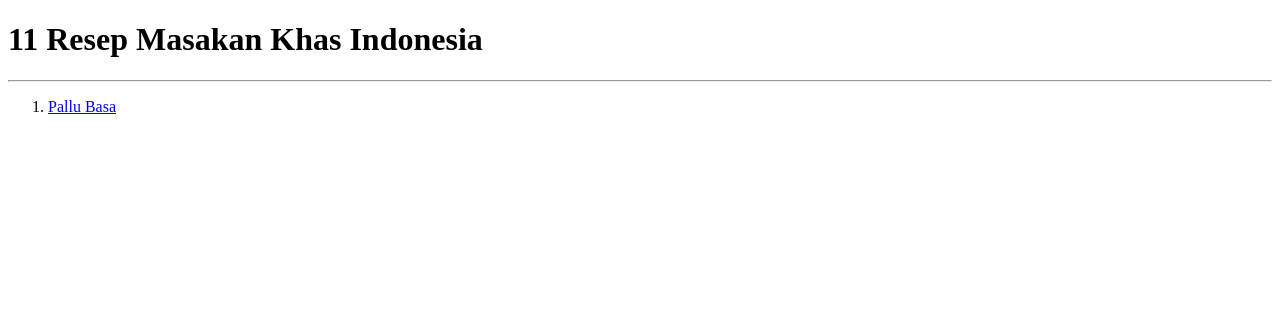
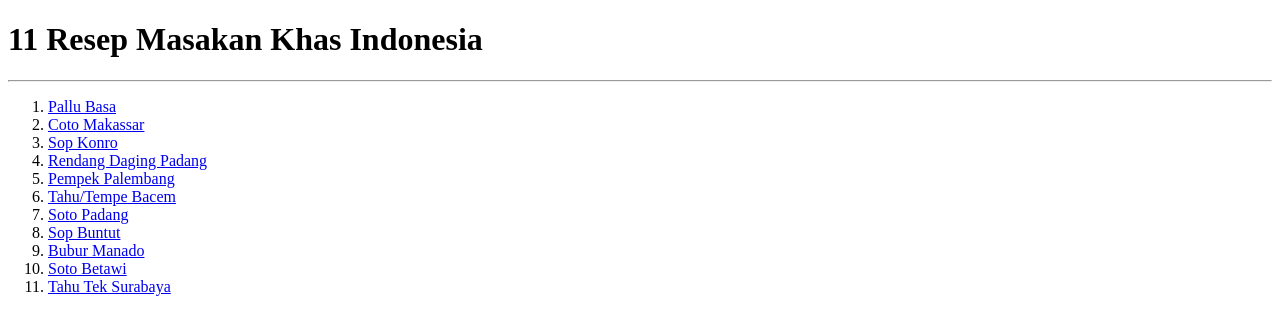
Before and after one commit to charlosvelix/charlosvelix.github.io, a plain HTML site: page latihan1/index.html in a window 1280 px wide. Drawn offline with Linux system fonts and the light colour scheme.

Commit message:
11 Resep Makanan

```diff
--- a/latihan1/index.html
+++ b/latihan1/index.html
@@ -9,6 +9,16 @@
 
     <ol>
       <li><a href="pallubasa.html">Pallu Basa</a></li>
+      <li><a href="cotomakassar.html">Coto Makassar</a></li>
+      <li><a href="sopkonro.html">Sop Konro</a></li>
+      <li><a href="rendangdagingpadang.html">Rendang Daging Padang</a></li>
+      <li><a href="pempekpalembang.html">Pempek Palembang</a></li>
+      <li><a href="tahutempebacem.html">Tahu/Tempe Bacem</a></li>
+      <li><a href="sotopadang.html">Soto Padang</a></li>
+      <li><a href="sopbuntut.html">Sop Buntut</a></li>
+      <li><a href="buburmanado.html">Bubur Manado</a></li>
+      <li><a href="sotobetawi.html">Soto Betawi</a></li>
+      <li><a href="tahuteksurabaya.html">Tahu Tek Surabaya</a></li>
     </ol>
   </body>
 </html>
```
Also changed, not shown: latihan1/buburmanado.html (added), latihan1/pempekpalembang.html (added), latihan1/rendangdagingpadang.html (added), latihan1/sopbuntut.html (added), latihan1/sopkonro.html (added), latihan1/sotobetawi.html (added), latihan1/sotopadang.html (added), latihan1/tahuteksurabaya.html (added), latihan1/tahutempebacem.html (added).
